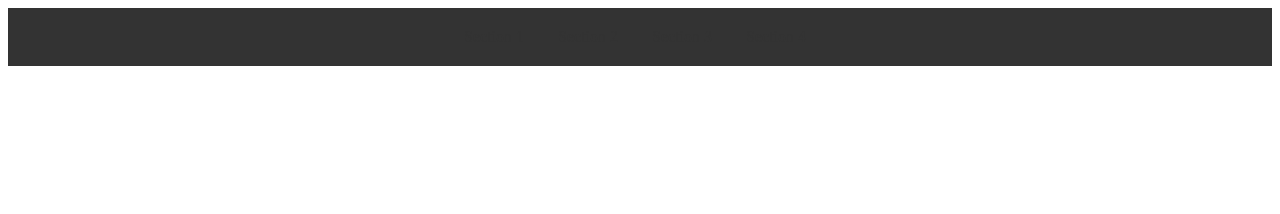
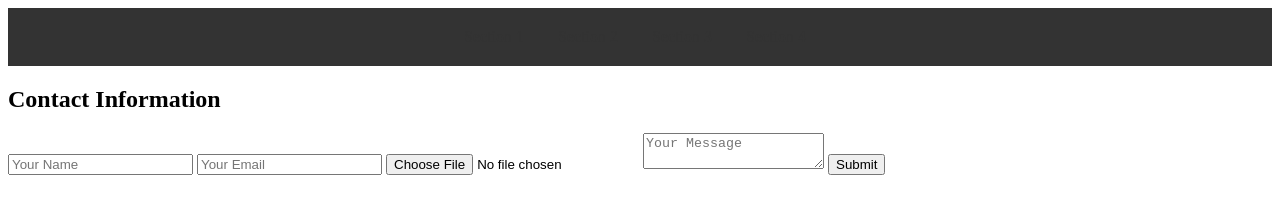
Before and after one commit to chuaindia/Resume, a plain HTML site: page index.html in a window 1280 px wide. Drawn offline with Linux system fonts and the light colour scheme.

Commit message:
Update HTML file

```diff
--- a/index.html
+++ b/index.html
@@ -33,6 +33,18 @@
       <!-- Section 3 content - My skills-->
     </section>
 
+    <section id="contact">
+        <h2>Contact Information</h2>
+
+        <form id="contactForm" enctype="multipart/form-data">
+          <input type="text" name="name" placeholder="Your Name" required>
+          <input type="email" name="email" placeholder="Your Email" required>
+          <input type="file" name="photo" accept="image/*" required>
+          <textarea name="message" placeholder="Your Message" required></textarea>
+          <button type="submit">Submit</button>
+        </form>
+      </section>
+
   <footer>
     <!-- Any additional information or references -->
   </footer>
```
